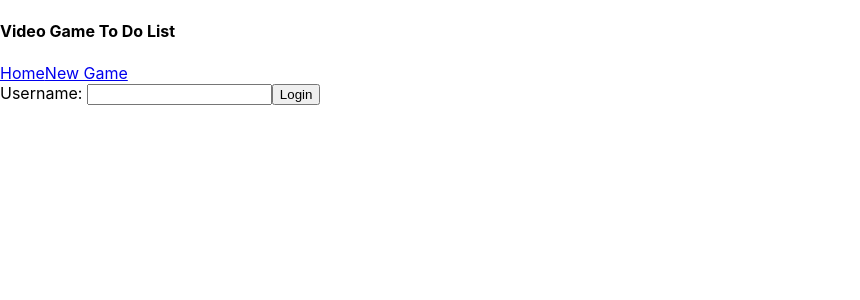
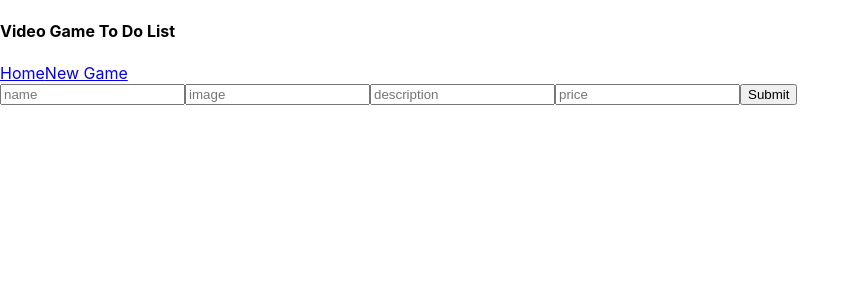
Before and after one commit to jinyangb/Game-app, a React (Create React App) app in the folder client/: page / in a window 1280 px wide. Shown: the top 300 px of the page, without its empty margins (0-860 px from the left). Built offline with nearby package versions, Linux system fonts and the light colour scheme.

Commit message:
got it working again

```diff
--- a/client/src/App.js
+++ b/client/src/App.js
@@ -6,7 +6,6 @@ import GameList from './components/GameList'
 import Nav from './components/Nav'
 import List from './pages/List'
 import GameForm from './pages/GameForm'
-import SignIn from './pages/SignIn'
 
 function App() {
   const [games, setGames] = useState([])
@@ -18,7 +17,7 @@ function App() {
     price: ''
   })
 
-  const addGame = async (e) => {
+  const addGame = (e) => {
     e.preventDefault()
     const currentGames = games
     const addedGame = {
@@ -26,7 +25,6 @@ function App() {
       id: parseInt(games.length + 1),
       price: parseInt(newGame.price)
     }
-    console.log(games, currentGames)
     currentGames.push(addedGame)
     setGames(currentGames)
     setNewGame({ id: '', name: '', img: '', description: '', price: '' })
@@ -41,19 +39,14 @@ function App() {
       </header>
       <body>
         <Switch>
-          <Route exact path="/" component={SignIn} />
-          <Route path="/list/:username" component={List} />
-          <Route
-            path="/new"
-            render={(props) => (
-              <GameForm
-                {...props}
-                newGame={newGame}
-                handleChange={handleChange}
-                addGame={addGame}
-              />
-            )}
-          />
+          <Route exact path="/">
+            <GameList
+              newGame={newGame}
+              handleChange={handleChange}
+              addGame={addGame}
+            />
+          </Route>
+          <Route path="/new"></Route>
         </Switch>
       </body>
     </div>
--- a/client/src/components/GameList.jsx
+++ b/client/src/components/GameList.jsx
@@ -1,12 +1,14 @@
 import React, { useState } from 'react'
 import Tasks from './Tasks'
-import Input from './Input'
+import TextInput from './TextInput'
+import { useHistory } from 'react-router'
 
-const TodoList = () => {
+const TodoList = ({ newGame, handleChange, addGame }) => {
   const [games, manageGames] = useState([])
   const [input, setInput] = useState('')
+  const history = useHistory()
 
-  const addGame = () => {
+  const addNewGame = () => {
     let myNewList = [...games, input]
     manageGames(myNewList)
   }
@@ -17,14 +19,56 @@ const TodoList = () => {
     manageGames(myNewList)
   }
 
-  const handleChange = (event) => {
+  const handleOtherChange = (event) => {
     setInput(event.target.value)
+    console.log(games)
   }
-
+  const handleSubmit = (e) => {
+    addGame(e)
+    history.push('/')
+  }
   return (
     <div className="list">
-      <Input handleChange={handleChange} addGame={addGame} />
-      <games games={games} removeTask={removeGame} />
+      <form onSubmit={handleSubmit}>
+        <TextInput
+          type="text"
+          value={newGame.name}
+          onChange={handleChange}
+          name={'name'}
+          placeholder={'name'}
+          handleChange={handleOtherChange}
+          addNewGame={addNewGame}
+        />
+        <TextInput
+          type="text"
+          value={newGame.img}
+          onChange={handleChange}
+          name={'img'}
+          placeholder={'image'}
+          handleChange={handleOtherChange}
+          addNewGame={addNewGame}
+        />
+        <TextInput
+          type="text-area"
+          value={newGame.description}
+          onChange={handleChange}
+          name={'description'}
+          placeholder={'description'}
+          handleChange={handleOtherChange}
+          addNewGame={addNewGame}
+        />
+        <TextInput
+          type="text"
+          value={newGame.price}
+          onChange={handleChange}
+          name={'price'}
+          placeholder={'price'}
+          handleChange={handleOtherChange}
+          addNewGame={addNewGame}
+        />
+        <button>Submit</button>
+      </form>
+      <Tasks games={games} removeGame={removeGame} />
     </div>
   )
 }
--- a/client/src/components/Input.jsx
+++ b/client/src/components/Input.jsx
@@ -10,7 +10,7 @@ const Input = (props) => {
         onChange={props.handleChange}
         value={props.value}
       />
-      <button onClick={props.addTask}>Login</button>
+      <button onClick={props.addGame}>Login</button>
     </div>
   )
 }
--- a/client/src/components/Nav.jsx
+++ b/client/src/components/Nav.jsx
@@ -5,7 +5,7 @@ function Nav() {
     <nav className="navbar">
       <h4>Video Game To Do List</h4>
       <div>
-        <NavLink to="/list/:username">Home</NavLink>
+        <NavLink to="/">Home</NavLink>
         <NavLink to="/new">New Game</NavLink>
       </div>
     </nav>
--- a/client/src/components/Tasks.jsx
+++ b/client/src/components/Tasks.jsx
@@ -3,9 +3,9 @@ import React from 'react'
 const Tasks = (props) => {
   return (
     <ul>
-      {props.tasks.map((task, index) => (
+      {props.games.map((game, index) => (
         <li key={index}>
-          <button onClick={() => props.removeGame(index)}>x</button> {task}
+          <button onClick={() => props.removeGame(index)}>x</button> {game}
         </li>
       ))}
     </ul>
--- a/client/src/pages/GameForm.js
+++ b/client/src/pages/GameForm.js
@@ -1,5 +1,6 @@
 import React from 'react'
 import TextInput from '../components/TextInput'
+import Tasks from '../components/Tasks'
 
 function GameForm(props) {
   const handleSubmit = (e) => {
--- a/client/src/pages/SignIn.js
+++ /dev/null
@@ -1,12 +0,0 @@
-import React from 'react'
-import Input from '../components/Input'
-
-function SignIn() {
-  return (
-    <div>
-      <Input />
-    </div>
-  )
-}
-
-export default SignIn
```
